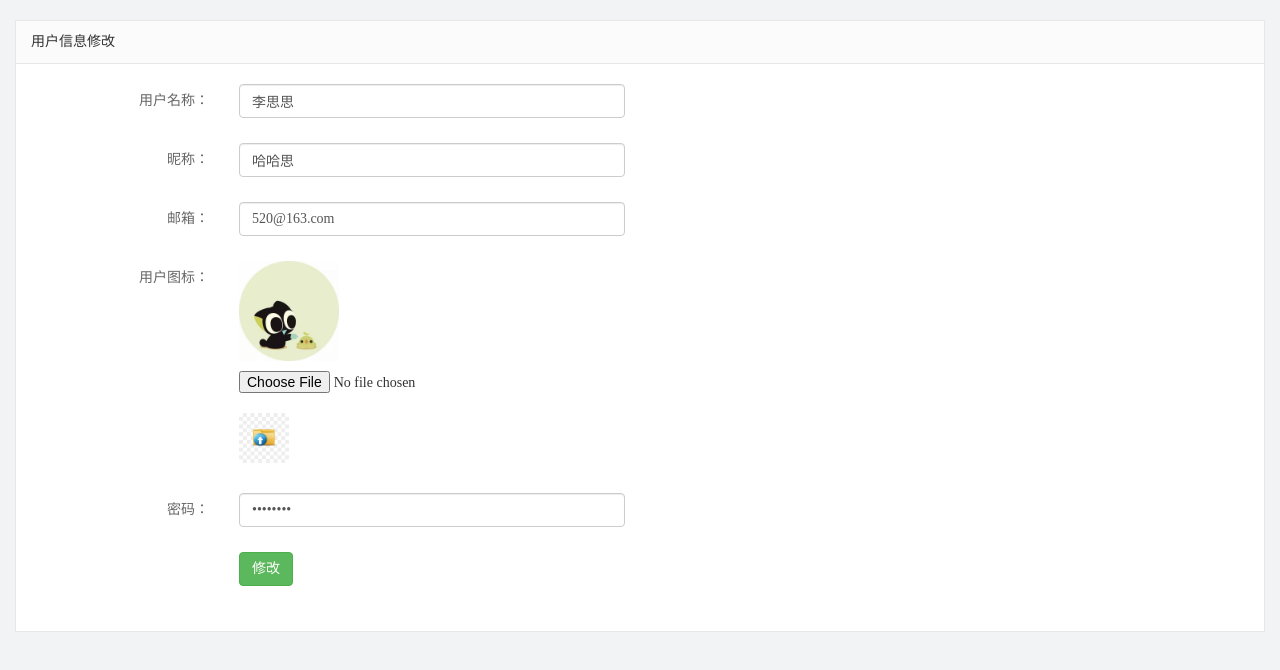
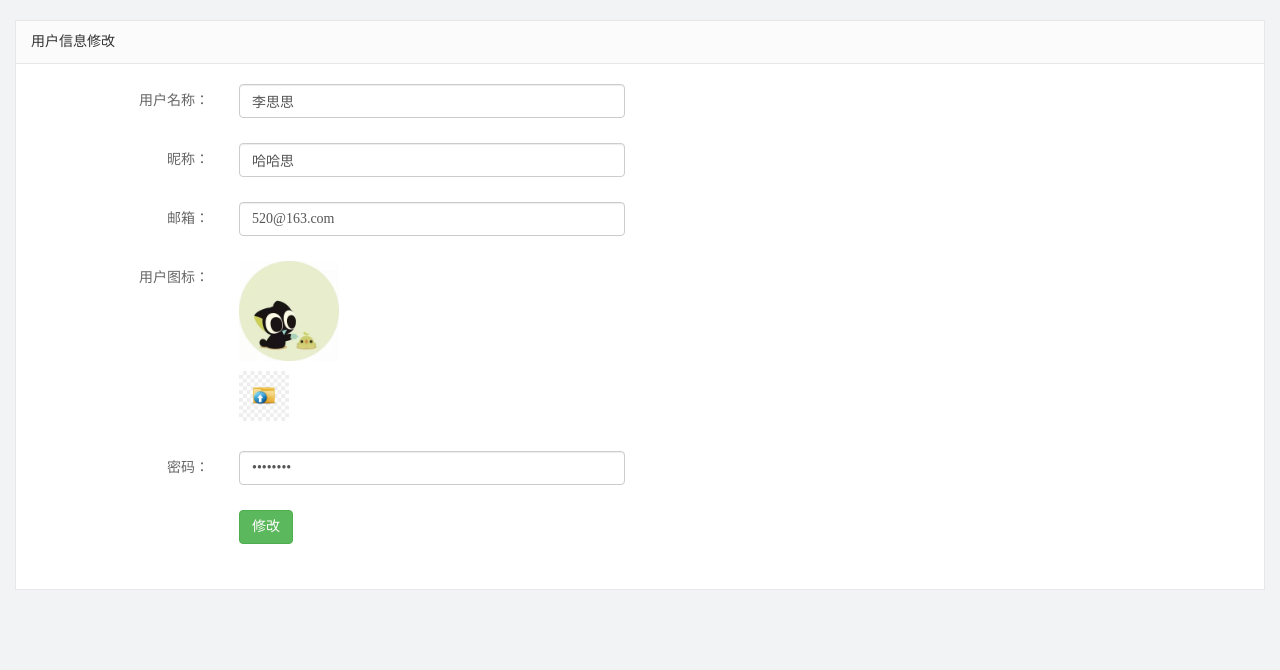
Before and after one commit to 994270241/BigNews_44, a plain HTML site: page admin/user.html in a window 1280 px wide. Drawn offline with Linux system fonts and the light colour scheme; no server answers.

Commit message:
补充:隐藏文件小图片

```diff
--- a/admin/user.html
+++ b/admin/user.html
@@ -44,7 +44,7 @@
                     <label for="inputPassword3" class="col-sm-2 control-label">用户图标：</label>
                     <div class="col-sm-10">
                         <img src="images/2.jpg" alt="" class="user_pic">
-                        <input style="display: block" name="userPic" type="file" id="exampleInputFile">
+                        <input style="display: none" name="userPic" type="file" id="exampleInputFile">
                         <!-- 给label标签的for属性赋值,值是input标签的id,那这样的话点击label就相当于点击了input -->
                         <br>
                         <label for="exampleInputFile">
```
